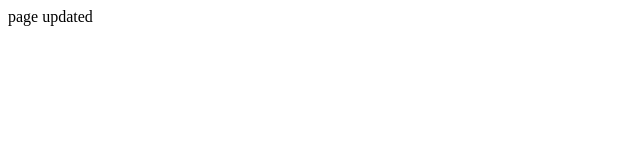
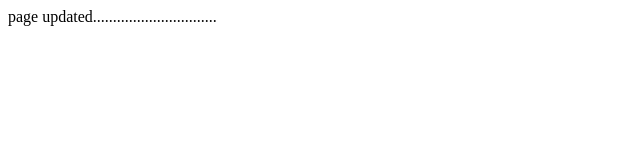
Before and after one commit to MahiGuru/node_app1, a website: page index.html in a window 1280 px wide. Shown: the full height of the page, 0-640 px from the left. Drawn offline with Linux system fonts and the light colour scheme.

Commit message:
Index changed.....

```diff
--- a/index.html
+++ b/index.html
@@ -5,6 +5,6 @@
 <title>Node js   Document</title>
 </head>
 
-<body>page updated
+<body>page updated...............................
 </body>
 </html>
```
